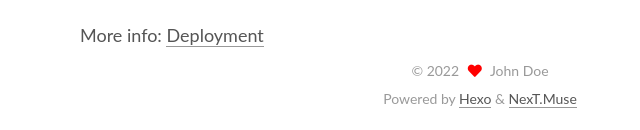
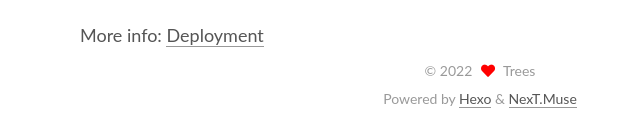
Before and after one commit to lyx1234/lyx1234.github.io, a plain HTML site: page 2022/11/21/hello-world/index.html in a window 1280 px wide. Shown: the part 1280-1410 px from the top of the page, 320-960 px from the left. Drawn offline with Linux system fonts and the light colour scheme.

Commit message:
Site updated: 2022-11-23 14:48:03

```diff
--- a/2022/11/21/hello-world/index.html
+++ b/2022/11/21/hello-world/index.html
@@ -29,7 +29,7 @@
 <meta property="og:locale" content="en_US">
 <meta property="article:published_time" content="2022-11-21T15:13:44.342Z">
 <meta property="article:modified_time" content="2022-11-21T15:13:44.342Z">
-<meta property="article:author" content="John Doe">
+<meta property="article:author" content="Trees">
 <meta name="twitter:card" content="summary">
 
 <link rel="canonical" href="http://example.com/2022/11/21/hello-world/">
@@ -155,7 +155,7 @@
 
     <span hidden itemprop="author" itemscope itemtype="http://schema.org/Person">
       <meta itemprop="image" content="/images/avatar.gif">
-      <meta itemprop="name" content="John Doe">
+      <meta itemprop="name" content="Trees">
       <meta itemprop="description" content="">
     </span>
 
@@ -277,7 +277,7 @@
 
       <div class="site-overview-wrap sidebar-panel">
         <div class="site-author motion-element" itemprop="author" itemscope itemtype="http://schema.org/Person">
-  <p class="site-author-name" itemprop="name">John Doe</p>
+  <p class="site-author-name" itemprop="name">Trees</p>
   <div class="site-description" itemprop="description"></div>
 </div>
 <div class="site-state-wrap motion-element">
@@ -317,7 +317,7 @@
   <span class="with-love">
     <i class="fa fa-heart"></i>
   </span>
-  <span class="author" itemprop="copyrightHolder">John Doe</span>
+  <span class="author" itemprop="copyrightHolder">Trees</span>
 </div>
   <div class="powered-by">Powered by <a href="https://hexo.io/" class="theme-link" rel="noopener" target="_blank">Hexo</a> & <a href="https://muse.theme-next.org/" class="theme-link" rel="noopener" target="_blank">NexT.Muse</a>
   </div>
--- a/css/main.css
+++ b/css/main.css
@@ -1168,7 +1168,7 @@ pre .javascript .function {
 }
 .links-of-author a::before,
 .links-of-author span.exturl::before {
-  background: #c4bd69;
+  background: #2639ff;
   border-radius: 50%;
   content: ' ';
   display: inline-block;
```
Also changed, not shown: archives/2022/11/index.html (+3 -3 lines), archives/2022/index.html (+3 -3 lines), archives/index.html (+3 -3 lines), index.html (+4 -4 lines).
